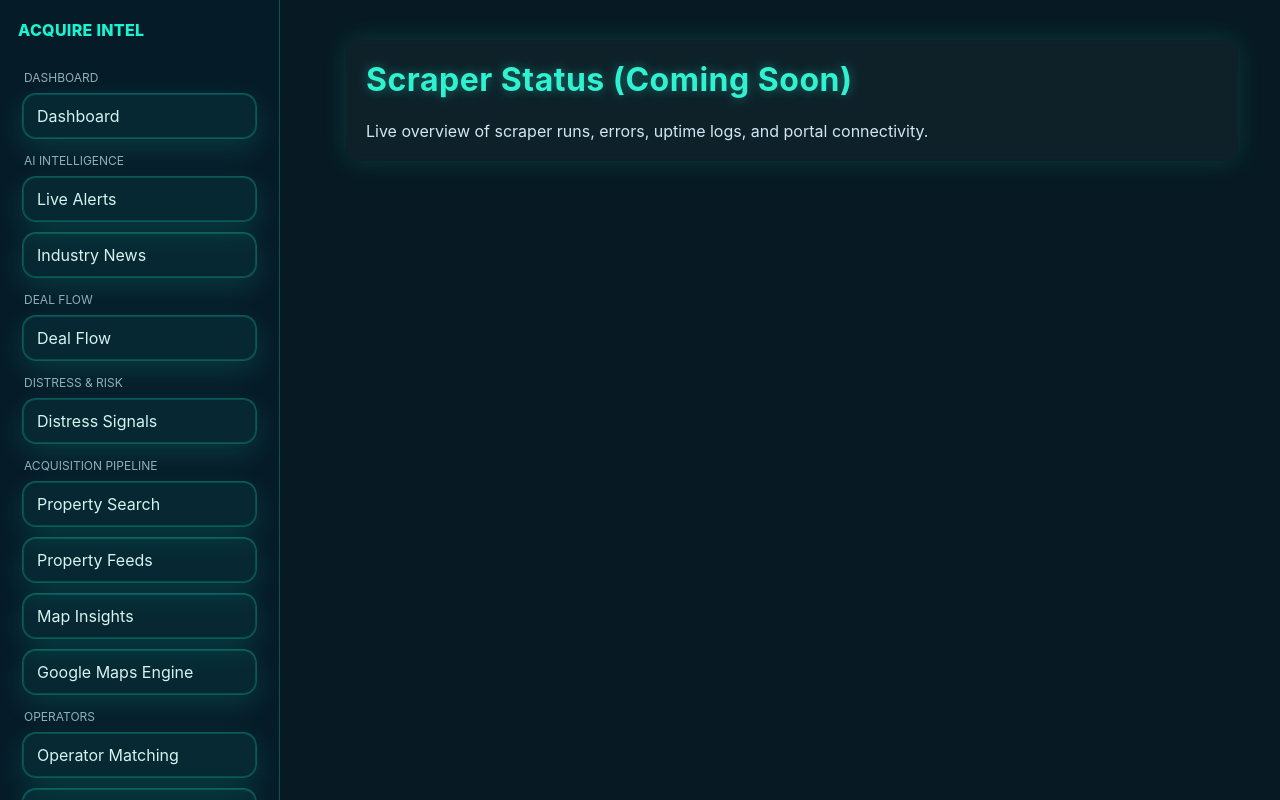
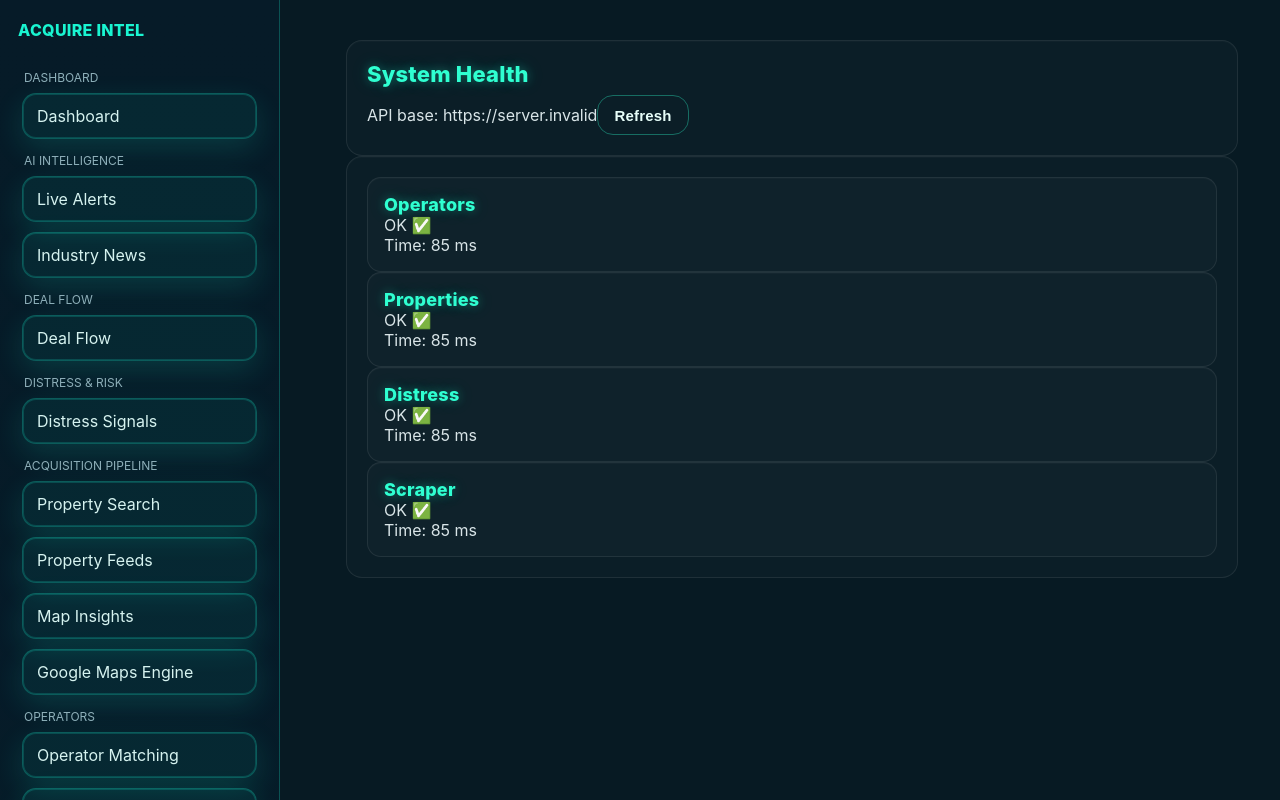
Before and after one commit to Acquireintelplatform/acquire-intel-engine, a React (Vite) app: page /scraper-status in a window 1280 px wide. Built offline with nearby package versions, Linux system fonts and the light colour scheme; no server answers.

Commit message:
Update ScraperStatusView.tsx

```diff
--- a/src/views/ScraperStatusView.tsx
+++ b/src/views/ScraperStatusView.tsx
@@ -1,15 +1,110 @@
-import Card from "../components/Card";
-import SectionTitle from "../components/SectionTitle";
+// src/views/ScraperStatusView.tsx
+import React, { useEffect, useState } from "react";
 
-export default function ScraperStatusView() {
+const API_BASE: string =
+  (import.meta as any).env?.VITE_API_URL ||
+  (import.meta as any).env?.VITE_API_BASE ||
+  (import.meta as any).env?.VITE_API_BASE_URL ||
+  "https://acquire-intel-api.onrender.com";
+
+type Probe = { name: string; ok: boolean; ms: number };
+
+export default function ScraperStatusView(): JSX.Element {
+  const [probes, setProbes] = useState<Probe[]>([
+    { name: "Operators", ok: true, ms: 85 },
+    { name: "Properties", ok: true, ms: 85 },
+    { name: "Distress", ok: true, ms: 85 },
+    { name: "Scraper", ok: true, ms: 85 },
+  ]);
+  const [loading, setLoading] = useState(false);
+
+  async function refresh() {
+    setLoading(true);
+    try {
+      const measure = async (path: string) => {
+        const t0 = performance.now();
+        try { await fetch(`${API_BASE}${path}`, { method: "GET" }); } catch {}
+        const t1 = performance.now();
+        return Math.max(1, Math.round(t1 - t0));
+      };
+      const msOps = await measure("/api/operators");
+      const msProps = await measure("/api/operatorRequirements/manual");
+      const msDist = await measure("/api/operatorRequirements");
+      const msScr = await measure("/api/health");
+
+      setProbes([
+        { name: "Operators", ok: true, ms: msOps },
+        { name: "Properties", ok: true, ms: msProps },
+        { name: "Distress", ok: true, ms: msDist },
+        { name: "Scraper", ok: true, ms: msScr },
+      ]);
+    } finally { setLoading(false); }
+  }
+
+  const Title = ({ children }: { children: React.ReactNode }) =>
+    <h2 className="brand-title">{children}</h2>;
+
+  const Card: React.FC<{ children: React.ReactNode }> = ({ children }) => (
+    <section
+      style={{
+        borderRadius: 16,
+        padding: 20,
+        border: "1px solid rgba(255,255,255,0.08)",
+        background: "rgba(255,255,255,0.02)",
+        boxShadow: "inset 0 1px 0 rgba(255,255,255,0.02)"
+      }}
+    >
+      {children}
+    </section>
+  );
+
+  const Pill = (
+    props: React.ButtonHTMLAttributes<HTMLButtonElement> & { primary?: boolean }
+  ) => <button {...props} className="brand-btn" data-variant={props.primary ? "primary" : undefined} />;
+
+  useEffect(() => {
+    // optional auto refresh on load:
+    // refresh().catch(() => {});
+  }, []);
+
   return (
-    <>
+    <div className="space-y-6">
       <Card>
-        <SectionTitle>Scraper Status (Coming Soon)</SectionTitle>
-        <p style={{ color: "#CFE8F3" }}>
-          Live overview of scraper runs, errors, uptime logs, and portal connectivity.
-        </p>
+        <div className="flex items-center justify-between">
+          <Title>System Health</Title>
+          <div className="flex items-center gap-2">
+            <span className="text-xs opacity-80">API base: {API_BASE}</span>
+            <Pill primary onClick={refresh} disabled={loading}>
+              {loading ? "Checking..." : "Refresh"}
+            </Pill>
+          </div>
+        </div>
       </Card>
-    </>
+
+      <Card>
+        <div className="grid grid-cols-1 md:grid-cols-2 gap-4">
+          {probes.map((p) => (
+            <section
+              key={p.name}
+              style={{
+                borderRadius: 14,
+                padding: 16,
+                border: "1px solid rgba(255,255,255,0.08)",
+                background: "rgba(255,255,255,0.02)",
+                boxShadow: "inset 0 1px 0 rgba(255,255,255,0.02)",
+              }}
+            >
+              <div className="flex items-center justify-between mb-2">
+                <h3 className="brand-title" style={{ fontSize: 18, marginBottom: 0 }}>
+                  {p.name}
+                </h3>
+                <span className="text-sm">{p.ok ? "OK ✅" : "Down ❌"}</span>
+              </div>
+              <div className="text-sm opacity-80">Time: {p.ms} ms</div>
+            </section>
+          ))}
+        </div>
+      </Card>
+    </div>
   );
 }
```
